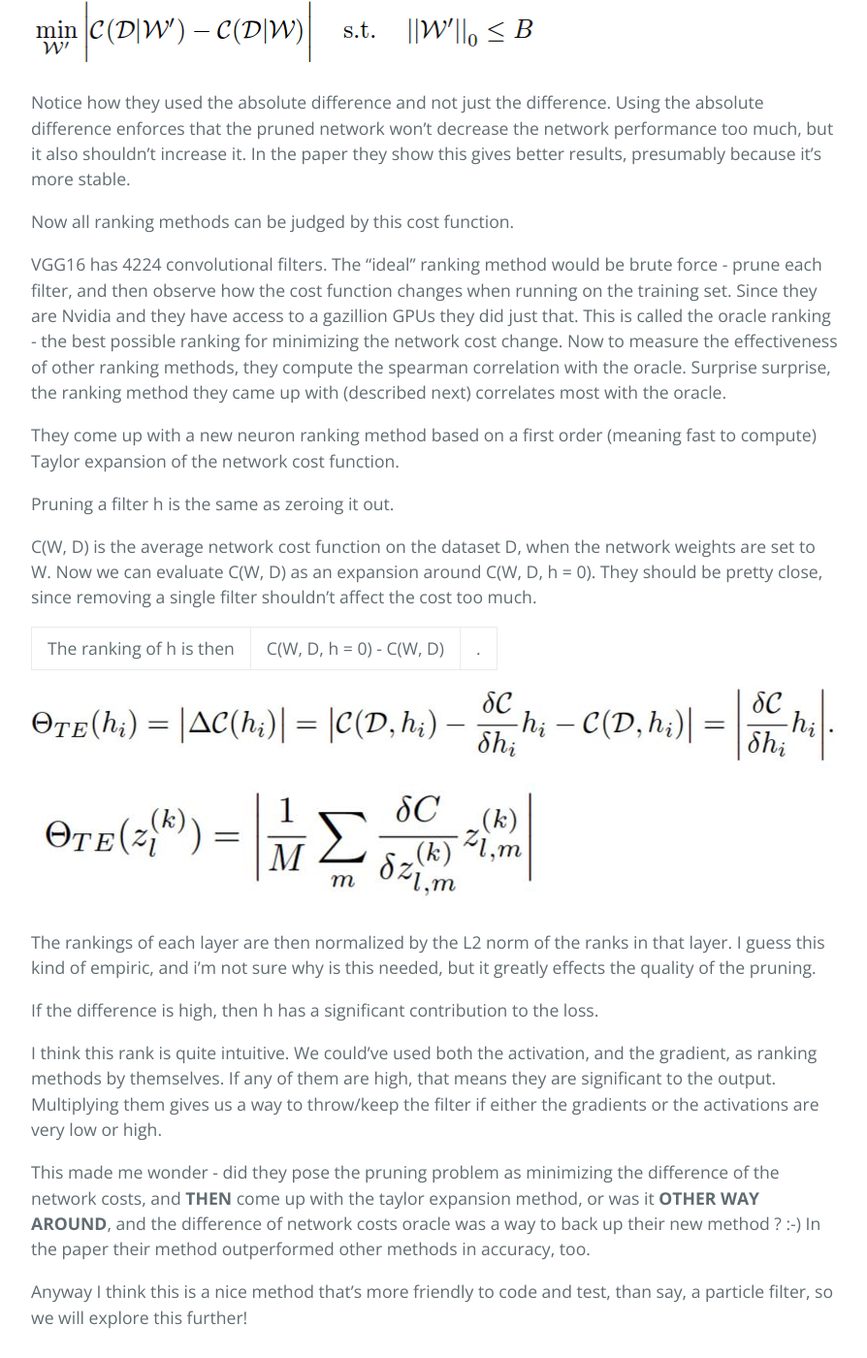
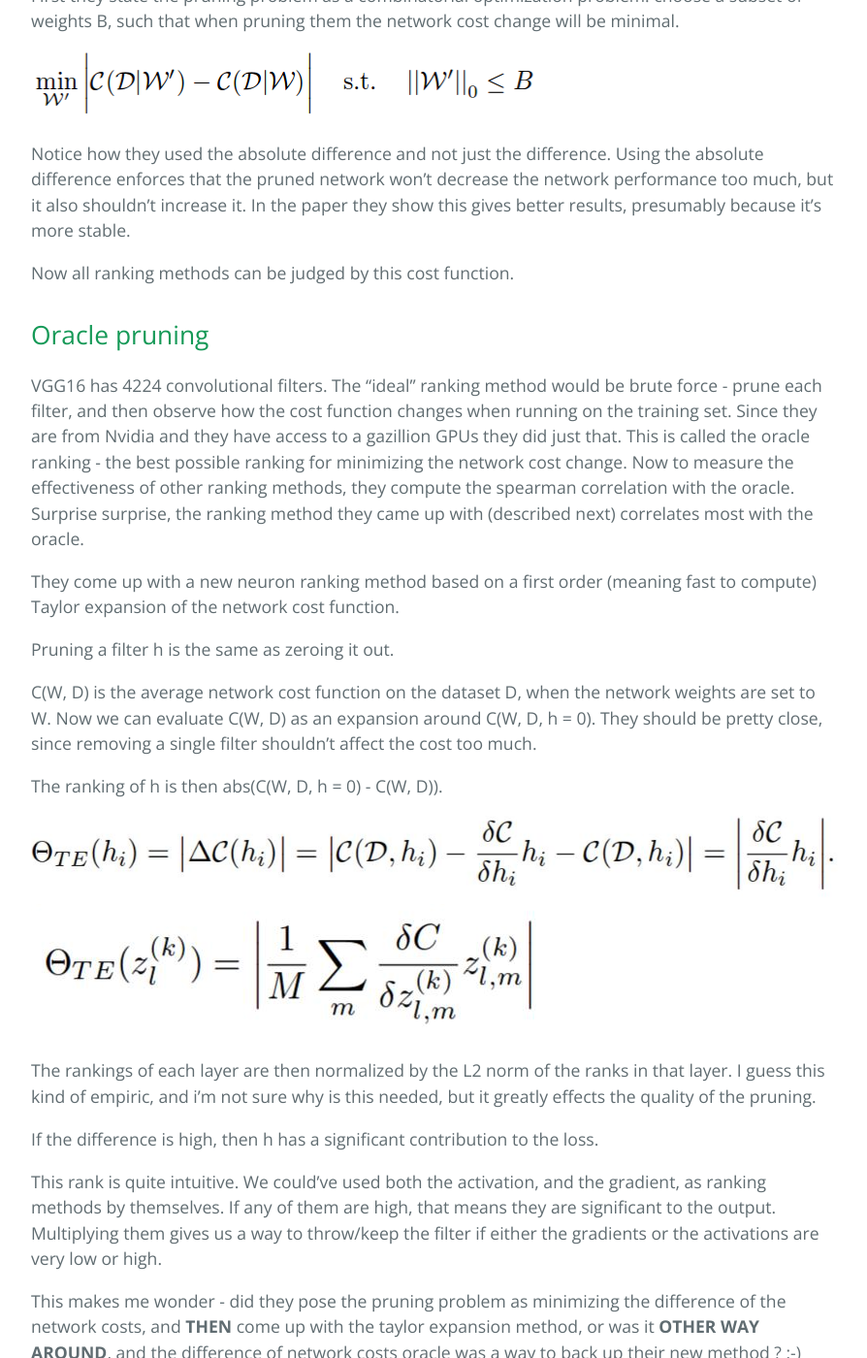
Before and after one commit to jacobgil/jacobgil.github.io, a Jekyll site: the page built from _posts/2017-06-23-pruning-deep-neural-networks.md, in a window 1280 px wide and 1400 px high, scrolled down 4170 px. Shown: the whole window at 97% size, without its empty margins (192-1086 px from the left). Built offline with Jekyll 4.4.1, drawn with Linux system fonts in a browser that asks for light colours; comment, search, counter and statistics services are not loaded; some of the changed text lies outside the part shown.

Commit message:
New post

```diff
--- a/_posts/2017-06-23-pruning-deep-neural-networks.md
+++ b/_posts/2017-06-23-pruning-deep-neural-networks.md
@@ -6,12 +6,12 @@
 ---
 
 
-An example of reducing the run time x3 and the model size x4 with the price of more training
+A toy-problem example of reducing the run time x3 and the model size x4 with the price of more training
 ============================
 
 
 
-My PyTorch implementation of [\[1611.06440 Pruning Convolutional Neural Networks for Resource Efficient Inference\]](https://arxiv.org/abs/1611.06440).
+[My PyTorch implementation](https://github.com/jacobgil/pytorch-pruning) of [\[1611.06440 Pruning Convolutional Neural Networks for Resource Efficient Inference\]](https://arxiv.org/abs/1611.06440).
 
 
 ----------
@@ -98,7 +98,7 @@
 This work seems similar, but the ranking is much more complex.
 They keep a set of N particle filters, which represent N convolutional filters to be pruned.
 
-Each particle is assigned a score based on the network accuracy on a validation set, when the filter represented by the particle was not masked out. Then based on the new score, a new pruning masks are sampled.
+Each particle is assigned a score based on the network accuracy on a validation set, when the filter represented by the particle was not masked out. Then based on the new score, new pruning masks are sampled.
 
 Since running this process is heavy, they used a small validation set for measuring the particle scores.
 
@@ -118,8 +118,10 @@
 
 Now all ranking methods can be judged by this cost function.
 
+## Oracle pruning ##
+
 VGG16 has 4224 convolutional filters. The "ideal" ranking method would be brute force - prune each filter, and then observe how the cost function changes when running on the training set.
-Since they are Nvidia and they have access to a gazillion GPUs they did just that.
+Since they are from Nvidia and they have access to a gazillion GPUs they did just that.
 This is called the oracle ranking - the best possible ranking for minimizing the network cost change.
 Now to measure the effectiveness of other ranking methods, they compute the spearman correlation with the oracle. Surprise surprise, the ranking method they came up with (described next) correlates most with the oracle.
 
@@ -130,7 +132,7 @@
 C(W, D) is the average network cost function on the dataset D, when the network weights are set to W. Now we can evaluate C(W, D) as an expansion around C(W, D, h = 0).
 They should be pretty close, since removing a single filter shouldn't affect the cost too much.
 
-The ranking of h is then |C(W, D, h = 0) - C(W, D)|.
+The ranking of h is then abs(C(W, D, h = 0) - C(W, D)).
 
 ![Taylor expansion]({{ site.url }}/assets/prune_taylor_equation_1.png)
 ![Taylor expansion]({{ site.url }}/assets/prune_taylor_equation_2.png)
@@ -139,19 +141,21 @@
 
 If the difference is high, then h has a significant contribution to the loss.
 
-I think this rank is quite intuitive.
-We could've used both the activation, and the gradient, as ranking methods by themselves. If any of them are high, that means they are significant to the output. Multiplying them gives us a way to throw/keep the filter if either the gradients or the activations are very low or high.
+This rank is quite intuitive. We could've used both the activation, and the gradient, as ranking methods by themselves. If any of them are high, that means they are significant to the output. Multiplying them gives us a way to throw/keep the filter if either the gradients or the activations are very low or high.
 
-This made me wonder - did they pose the pruning problem as minimizing the difference of the network costs, and **THEN** come up with the taylor expansion method,
+This makes me wonder - did they pose the pruning problem as minimizing the difference of the network costs, and **THEN** come up with the taylor expansion method,
 or was it **OTHER WAY AROUND**, and the difference of network costs oracle was a way to back up their new method  ? :-)
-In the paper their method outperformed other methods in accuracy, too.
+
+In the paper their method outperformed other methods in accuracy, too, so it looks like the oracle is a good indicator.
 
 Anyway I think this is a nice method that's more friendly to code and test, than say, a particle filter, so we will explore this further!
 
 Pruning a Cats vs Dogs classifier
 =================================
 
-So lets say we have a transfer learning problem where we need to create a classifier from a relatively small dataset. [Like in this Keras blog post.](https://blog.keras.io/building-powerful-image-classification-models-using-very-little-data.html)
+So lets say we have a transfer learning task where we need to create a classifier from a relatively small dataset.
+[Like in this Keras blog post.](https://blog.keras.io/building-powerful-image-classification-models-using-very-little-data.html)
+
 Can we use a powerful pre-trained network like VGG for transfer learning, and then prune the network?
 
 If many features learned in VGG16 are about cars, peoples and houses - how much do they contribute to a simple dog/cat classifier ?
@@ -162,8 +166,12 @@
 As a testing set we will use 400 images of cats, and 400 images of dogs.
 
 First lets show off some statistics.
+------------------------------------
+
 The accuracy dropped from 98.7% to 97.5%.
+
 The network size reduced from 538 MB to 150 MB.
+
 On a i7 CPU the inference time reduced from 0.78 to 0.277 seconds for a single image, **almost a factor x3 reduction!**
 
 
@@ -257,3 +265,11 @@
 
 This is the real price we pay - that's 50% of the number of epoches used to train the network. We can get away with this since the dataset is small.
 If you're doing this for a huge dataset, you better have lots of GPUs.
+
+Summary
+=======
+
+I think Pruning is an overlooked method that is going to get a lot more attention and use in practice.
+
+We showed how we can get nice results on a toy dataset. I think many problems deep learning is used to solve in practice are similar to
+this one, using transfer learning on a limited dataset, so they can benefit from pruning too.
```
Also changed, not shown: other parts of _posts/2017-06-23-pruning-deep-neural-networks.md (+1 -1 lines).
